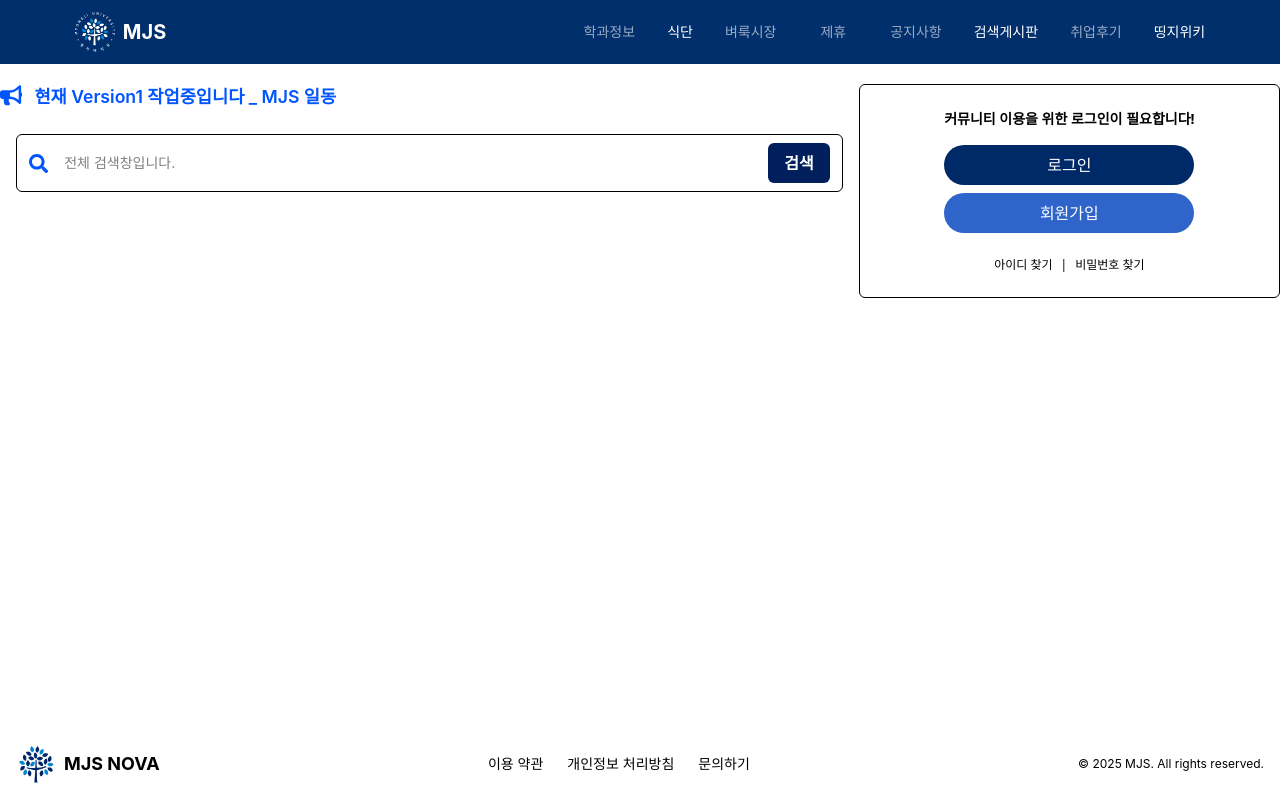
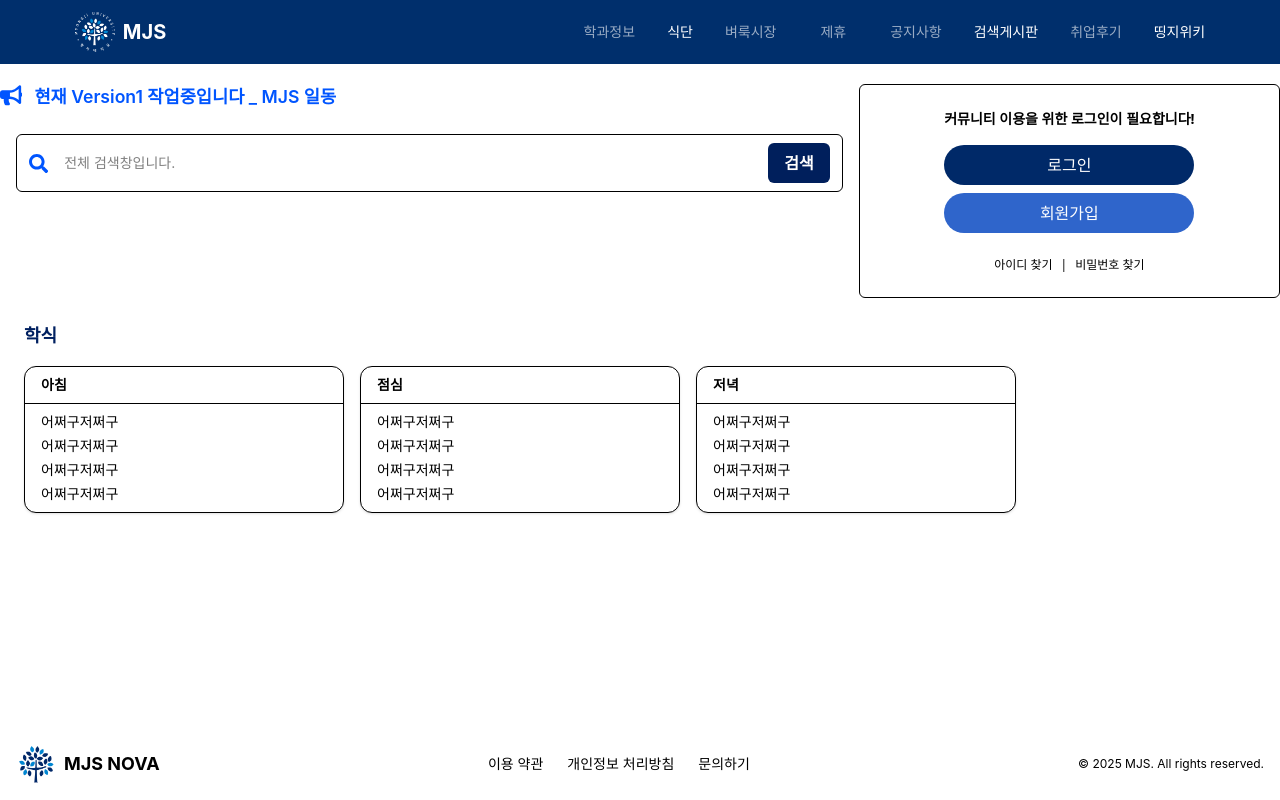
Before and after one commit to NOVA-MJU/MJS-FRONT, a React (Vite) app: page / in a window 1280 px wide. Built offline with nearby package versions, Linux system fonts and the light colour scheme; a web font is replaced by a local one.

Commit message:
<Feat> mealSection 추가 at molecule/section in mainPage + routing 구조 변경

```diff
--- a/src/App.tsx
+++ b/src/App.tsx
@@ -6,12 +6,13 @@ import Layout from './components/atoms/layout/Layout';
 import Board from './pages/board';
 import BoardDetail from './pages/board/detail';
 import BoardWrite from './pages/board/write';
-
+import MainPage from './pages/board/main/MainPage';
 
 const App = () => {
   return (
     <Routes>
-      <Route path='/' element={<Layout></Layout>}>
+      <Route element={<Layout />}>
+        <Route path='/' element={<MainPage />} />
         <Route path='/board' element={<Board />} />
         <Route path='/board/:uuid' element={<BoardDetail />} />
         <Route path='/board/write' element={<BoardWrite />} />
--- a/src/components/molecules/mainpage/mealComponent.tsx
+++ b/src/components/molecules/mainpage/mealComponent.tsx
@@ -1,5 +1,24 @@
-const mealComponent = () => {
-  return <div></div>;
+'use client';
+interface MealComponentProps {
+  title: '아침' | '점심' | '저녁';
+  items: string[];
+  highlight: boolean; //아침 점심 저녁 중 해당 시간대에는 highlight.
+}
+const MealComponent = ({ title, items, highlight }: MealComponentProps) => {
+  return (
+    <div
+      className={`rounded-xl border bg-white ${highlight ? 'bg-gray-50' : ''} shadow-sm w-full max-w-xs`}
+    >
+      <div className='border-b px-4 py-2'>
+        <h2 className='text-sm font-semibold text-blue-600'>{title}</h2>
+      </div>
+      <ul className='px-4 py-2 text-sm text-gray-800 space-y-1'>
+        {items.map((item, idx) => (
+          <li key={idx}>{item}</li>
+        ))}
+      </ul>
+    </div>
+  );
 };
 
-export default mealComponent;
+export default MealComponent;
--- /dev/null
+++ b/src/components/organisms/sections/MealSection.tsx
@@ -0,0 +1,39 @@
+'use client';
+
+import MealComponent from '../../molecules/mainpage/MealComponent';
+
+//dummy data
+const dummyMeals = {
+  아침: ['어쩌구저쩌구', '어쩌구저쩌구', '어쩌구저쩌구', '어쩌구저쩌구'],
+  점심: ['어쩌구저쩌구', '어쩌구저쩌구', '어쩌구저쩌구', '어쩌구저쩌구'],
+  저녁: ['어쩌구저쩌구', '어쩌구저쩌구', '어쩌구저쩌구', '어쩌구저쩌구'],
+};
+
+const getCurrentMealTime = () => {
+  const hour = new Date().getHours();
+  if (hour < 10) return '아침';
+  if (hour < 16) return '점심';
+  return '저녁';
+};
+
+const MealSection = () => {
+  const current = getCurrentMealTime();
+
+  return (
+    <section className='w-full px-6 py-6'>
+      <h1 className='text-lg font-bold text-[#002060] mb-4'>학식</h1>
+      <div className='flex flex-col md:flex-row gap-4 justify-start'>
+        {(['아침', '점심', '저녁'] as const).map((meal) => (
+          <MealComponent
+            key={meal}
+            title={meal}
+            items={dummyMeals[meal]}
+            highlight={current === meal}
+          />
+        ))}
+      </div>
+    </section>
+  );
+};
+
+export default MealSection;
--- /dev/null
+++ b/src/pages/board/main/MainPage.tsx
@@ -0,0 +1,7 @@
+import MealSection from '../../../components/organisms/sections/MealSection';
+
+const MainPage = () => {
+  return <MealSection />;
+};
+
+export default MainPage;
```
